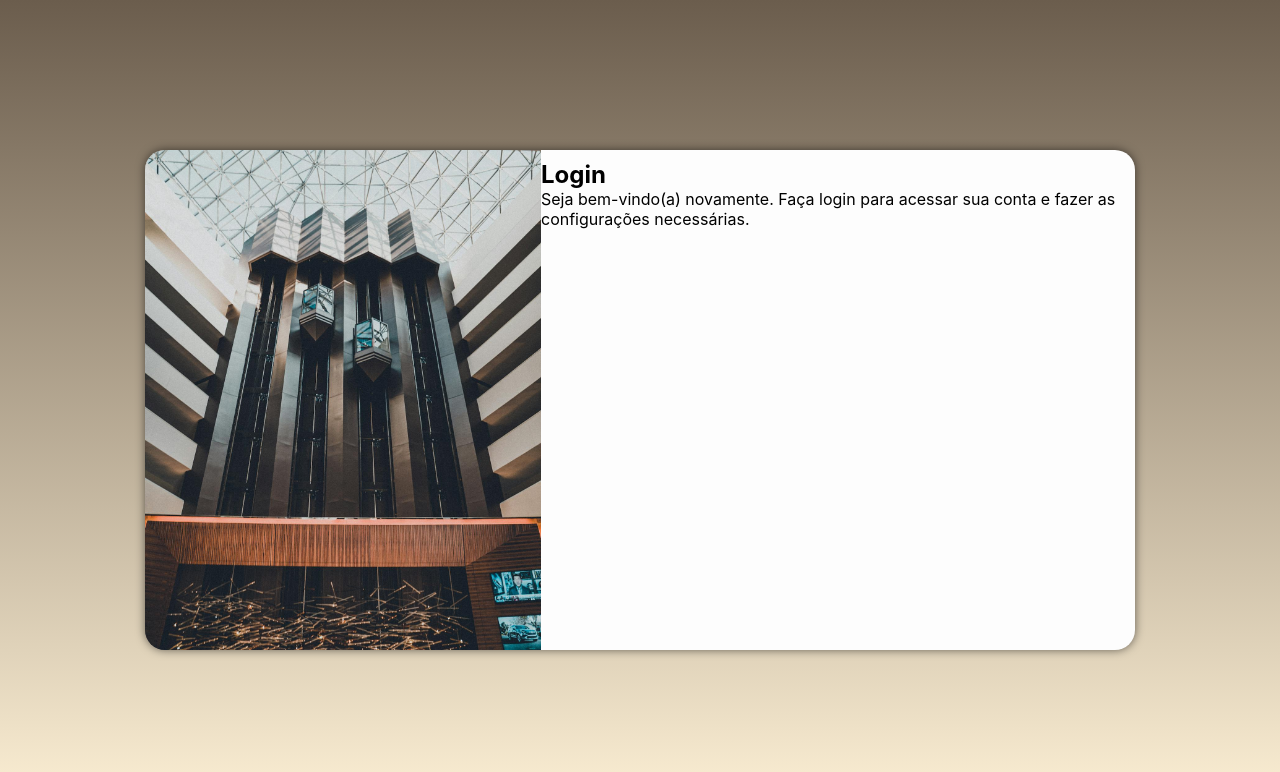
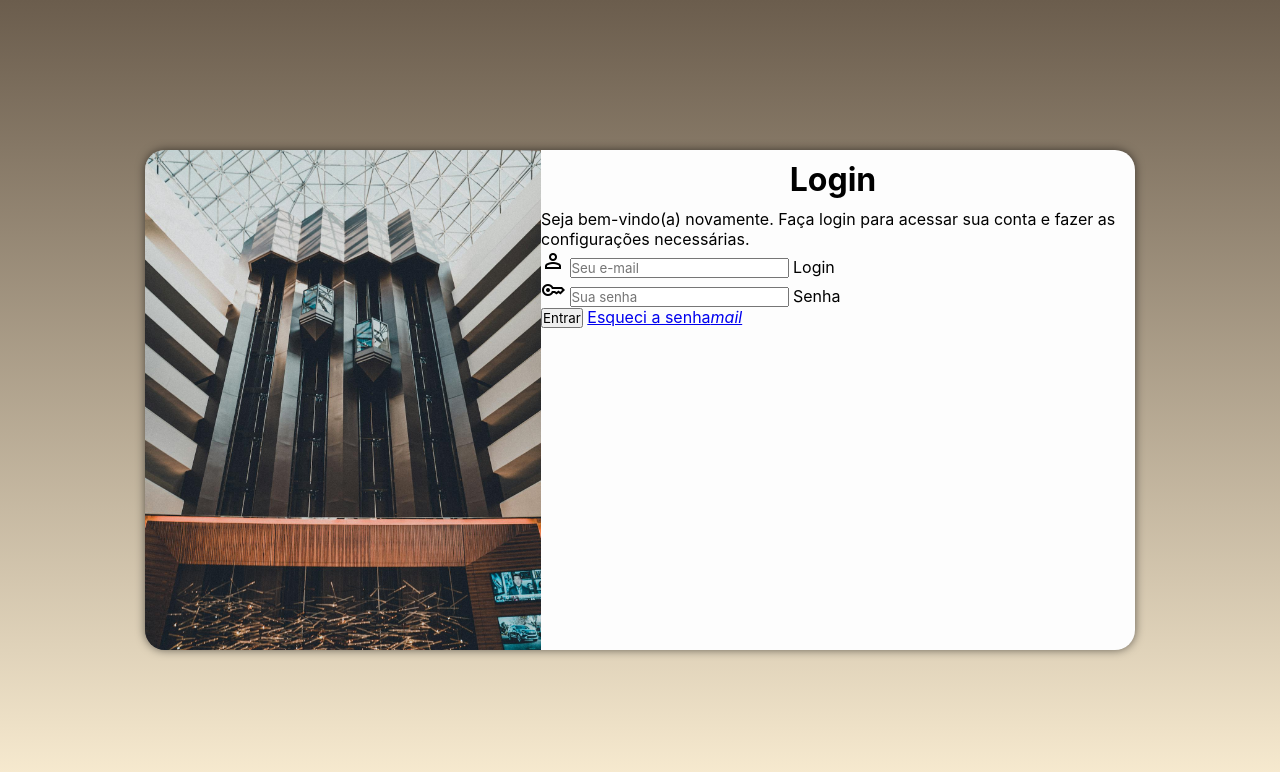
Before and after one commit to eugarcias/tela-login, a plain HTML site: page index.html in a window 1280 px wide. Drawn offline with nearby package versions, Linux system fonts and the light colour scheme.

Commit message:
adicionei o formulario

```diff
--- a/estilos/media-query.css
+++ b/estilos/media-query.css
@@ -9,7 +9,7 @@ Grandes telas: acima de 1200px */
 
 @media screen and (min-width: 768px) and (max-width: 992px) {
   body {
-    background-image: linear-gradient(to top, #fbeed3, #6b5d4d);
+    background-image: linear-gradient(to top, #429398, #6b5d4d);
   }
   section#login {
     width: 90vw;
@@ -43,4 +43,10 @@ Grandes telas: acima de 1200px */
     float: right;
     width: 50%;
   }
+  div#formulario > h1 {
+    font-size: 2em;
+  }
+  div#formulario > p {
+    font-size: 1.2em;
+  }
 }
--- a/estilos/style.css
+++ b/estilos/style.css
@@ -57,3 +57,12 @@ section#login > div#formulario {
   padding: 10px;
   display: block;
 }
+
+div#formulario > h1 {
+  text-align: center;
+  margin-bottom: 10px;
+}
+
+div#formulario > p {
+  font-size: 0.8em;
+}
--- a/index.html
+++ b/index.html
@@ -6,7 +6,12 @@
     <title>Tela de Login Responsiva</title>
     <link rel="stylesheet" href="estilos/style.css" />
     <link rel="stylesheet" href="estilos/media-query.css" />
+    <link
+      href="https://fonts.googleapis.com/css2?family=Material+Symbols+Outlined"
+      rel="stylesheet"
+    />
   </head>
+
   <body>
     <main>
       <section id="login">
@@ -15,7 +20,38 @@
           <h1>Login</h1>
           Seja bem-vindo(a) novamente. Faça login para acessar sua conta e fazer
           as configurações necessárias.
-          <form action="login.php" method="post"></form>
+          <form action="login.php" method="post">
+            <div class="campo">
+              <span class="material-symbols-outlined"> person </span>
+              <input
+                type="email"
+                name="login"
+                id="ilogin"
+                placeholder="Seu e-mail"
+                autocomplete="email"
+                required
+                max="30"
+              />
+              <label for="login">Login</label>
+            </div>
+            <div class="campo">
+              <span class="material-symbols-outlined"> key </span>
+              <input
+                type="password"
+                name="senha"
+                id="isenha"
+                placeholder="Sua senha"
+                required
+                minlength="8"
+                maxlength="30"
+              />
+              <label for="isenha">Senha</label>
+            </div>
+            <input type="submit" value="Entrar" />
+            <a href="esqueci.html">
+              Esqueci a senha<i class="material-icons">mail</i>
+            </a>
+          </form>
         </div>
       </section>
     </main>
```
